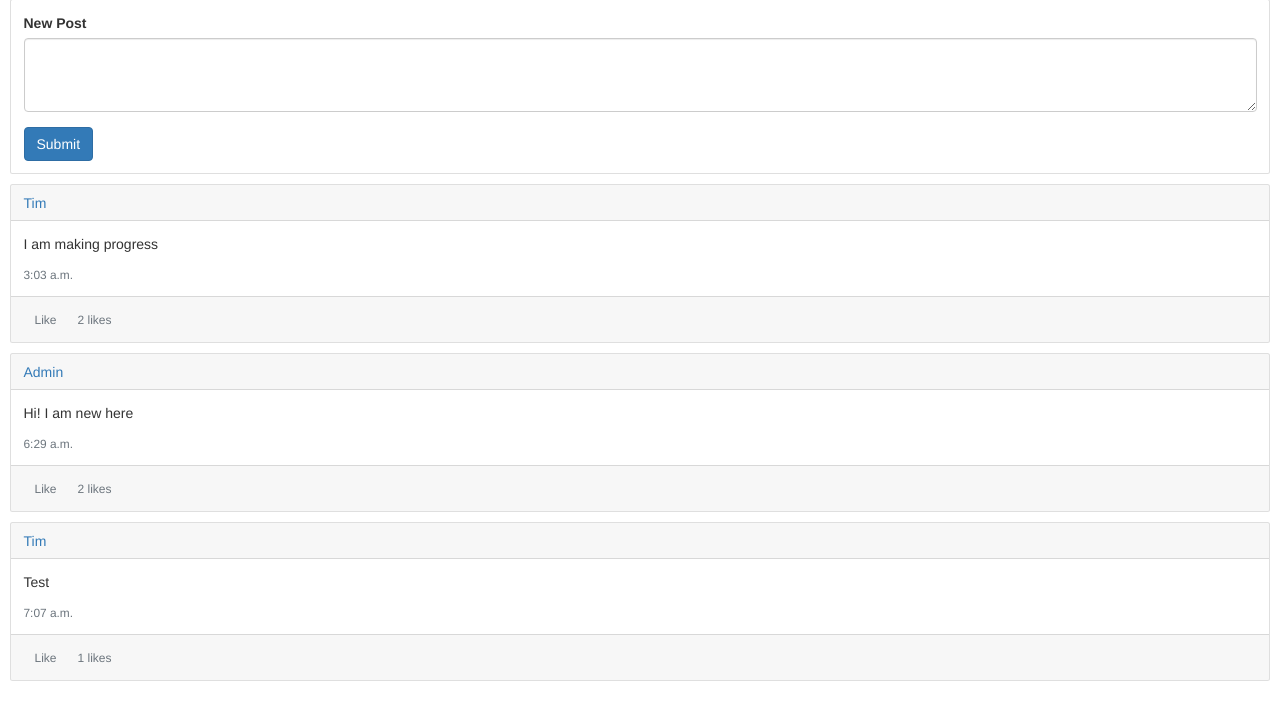
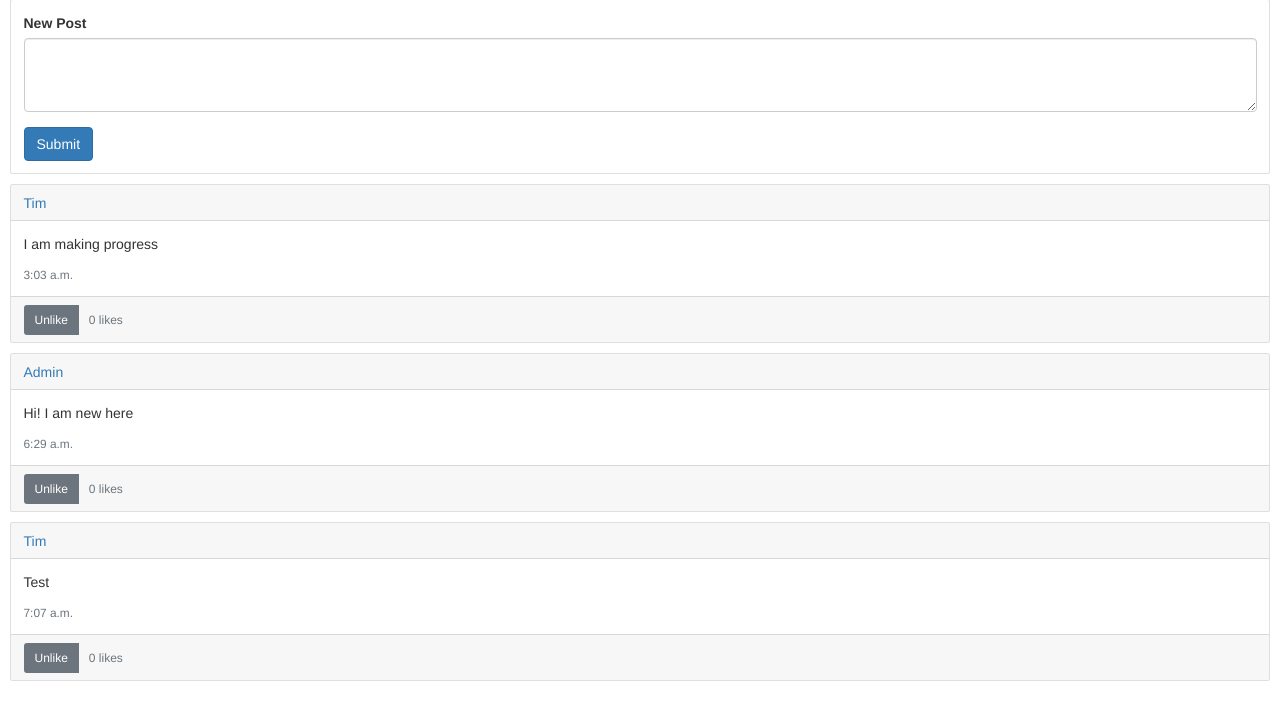
Before and after one commit to jtimilli/project4, a Django app: page / in a window 1280 px wide. Shown: the part 83-800 px from the top of the page. Run offline with Django 3.2, Linux system fonts and the light colour scheme; data comes from the database, SQL or seed files in the repository; some libraries are stand-ins or nearby versions.

Commit message:
change like attriibute of Post model to integer

```diff
--- a/network/static/network/index.js
+++ b/network/static/network/index.js
@@ -22,6 +22,7 @@ function toggleLike(postId) {
       const likesCountElement = document.querySelector(
         `.like-button[data-postid="${postId}"] ~ #likes-count`
       );
+      //returns liek
       likesCountElement.innerText = `${result.likes_count} likes`;
       const likeButtonElement = document.querySelector(
         `.like-button[data-postid="${postId}"]`
--- a/network/templates/network/following.html
+++ b/network/templates/network/following.html
@@ -5,5 +5,5 @@
 
 <div>{{post.user}}</div>
 <div>{{post.content}}</div>
-<div>{{post.like}}</div>
+<div>{{post.likes.count}}</div>
 {% endfor%} {% endif %} {% endblock %}
--- a/network/templates/network/index.html
+++ b/network/templates/network/index.html
@@ -14,7 +14,7 @@
 
 {% if error %}
 <div class="alert alert-danger">{{error}}</div>
-{% endif %} {% for post in posts%}
+{% endif %} {% for post in posts %}
 
 <div class="card m-3">
   <div class="card-header">
@@ -29,20 +29,28 @@
   <div class="card-footer">
     <div class="d-flex justify-content-between align-items-center">
       <div class="btn-group">
+        {% if post %}
         <button
-          type="button"
-          class="btn btn-sm btn-outline-secondary like-button"
+          class="btn btn-sm btn-secondary unlike-button"
           data-postid="{{ post.id }}"
-          data-userId="{{post.user.id}}"
         >
-          {% if user in post.like %} Unlike {% else %} Like {% endif %}
+          Unlike
         </button>
+        {% else %}
+        <button
+          class="btn btn-sm btn-primary like-button"
+          data-postid="{{ post.id }}"
+        >
+          Like
+        </button>
+        {% endif %}
+
         <div
           type="button"
           id="likes-count"
           class="btn btn-sm btn-outline-secondary"
         >
-          {{post.likes.count }} likes
+          {{post.like }} likes
         </div>
       </div>
     </div>
```
Also changed, not shown: db.sqlite3, network/migrations/0007_alter_like_user.py (added), network/migrations/0008_alter_like_unique_together_remove_post_like_and_more.py (added).
